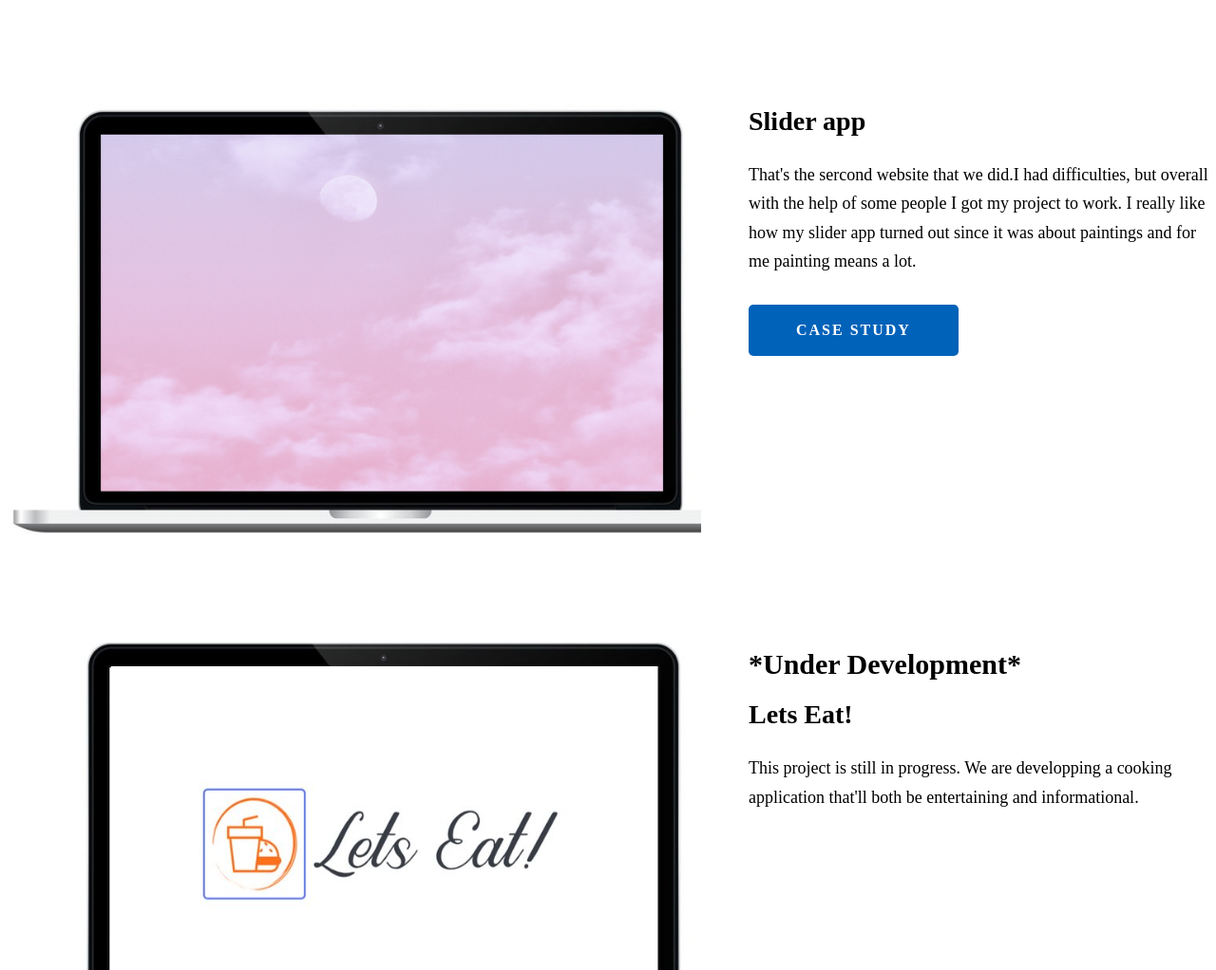
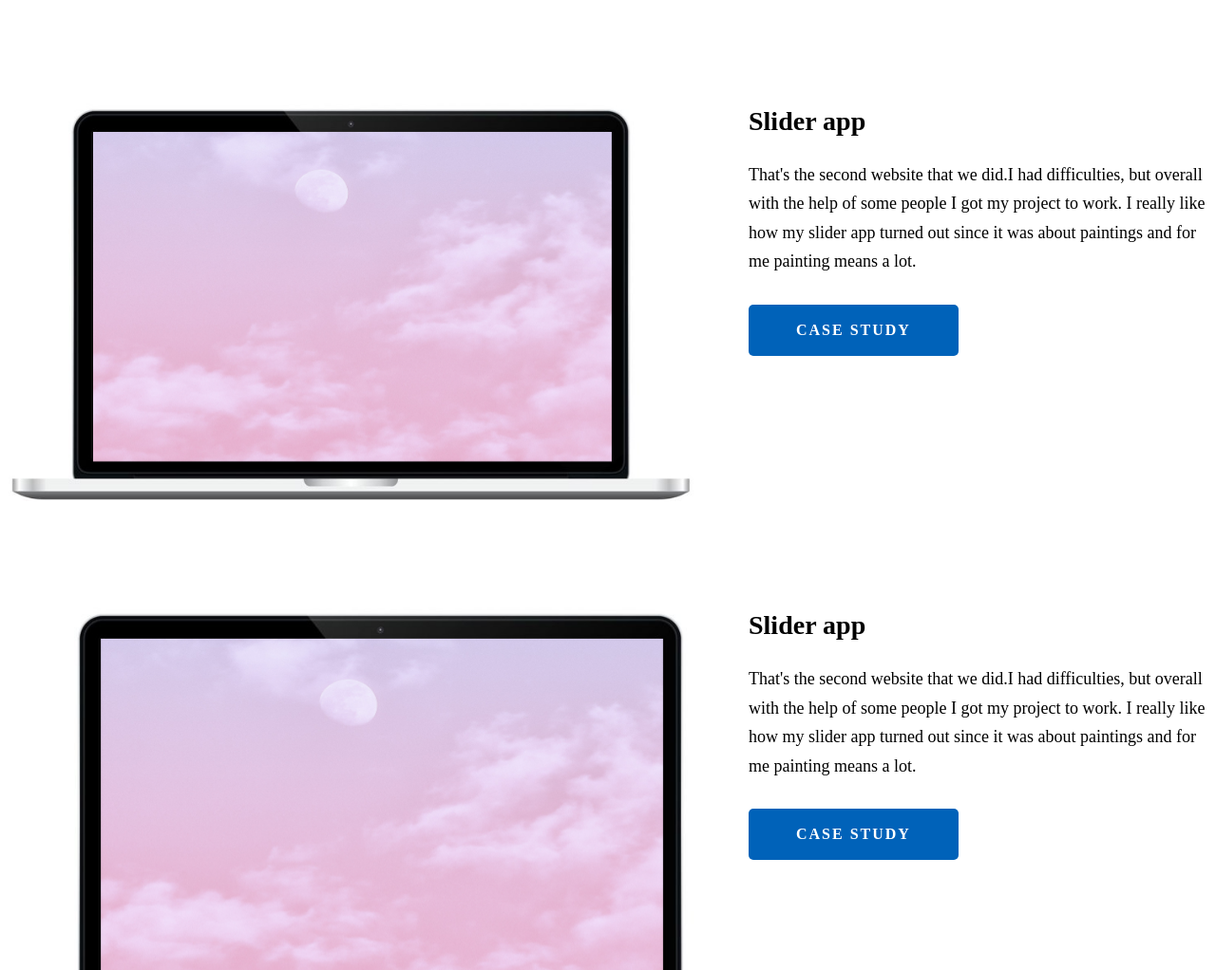
Before and after one commit to Aorine/Portfolio, a plain HTML site: page index.html in a window 1280 px wide. Shown: the part 2447-3469 px from the top of the page at 95% size. Drawn offline with Linux system fonts and the light colour scheme; a script that the page names is missing.

Commit message:
Update index.html

```diff
--- a/index.html
+++ b/index.html
@@ -196,6 +196,30 @@
                 >Case Study</a
               >
             </div>
+          </div><div class="projects__row">
+            <div class="projects__row-img-cont">
+              <img
+                src="./laptop2.png"
+                alt="Software Screenshot"
+                class="projects__row-img"
+                loading="lazy"
+              />
+            </div>
+            <div class="projects__row-content">
+              <h3 class="projects__row-content-title">Slider app</h3>
+              <p class="projects__row-content-desc">
+               That's the second website that we did.I
+                had difficulties, but overall with the help of some people I got my project to work.
+                I really like how my slider app turned out since it was about paintings and for me painting means a lot.
+
+              </p>
+              <a
+                href="https://aorine.github.io/slider/"
+                class="btn btn--med btn--theme dynamicBgClr"
+                target="_blank"
+                >Case Study</a
+              >
+            </div>
           </div>
           <div class="projects__row">
             <div class="projects__row-img-cont">
@@ -209,7 +233,7 @@
             <div class="projects__row-content">
               <h3 class="projects__row-content-title">Slider app</h3>
               <p class="projects__row-content-desc">
-               That's the sercond website that we did.I
+               That's the second website that we did.I
                 had difficulties, but overall with the help of some people I got my project to work.
                 I really like how my slider app turned out since it was about paintings and for me painting means a lot.
 
```
